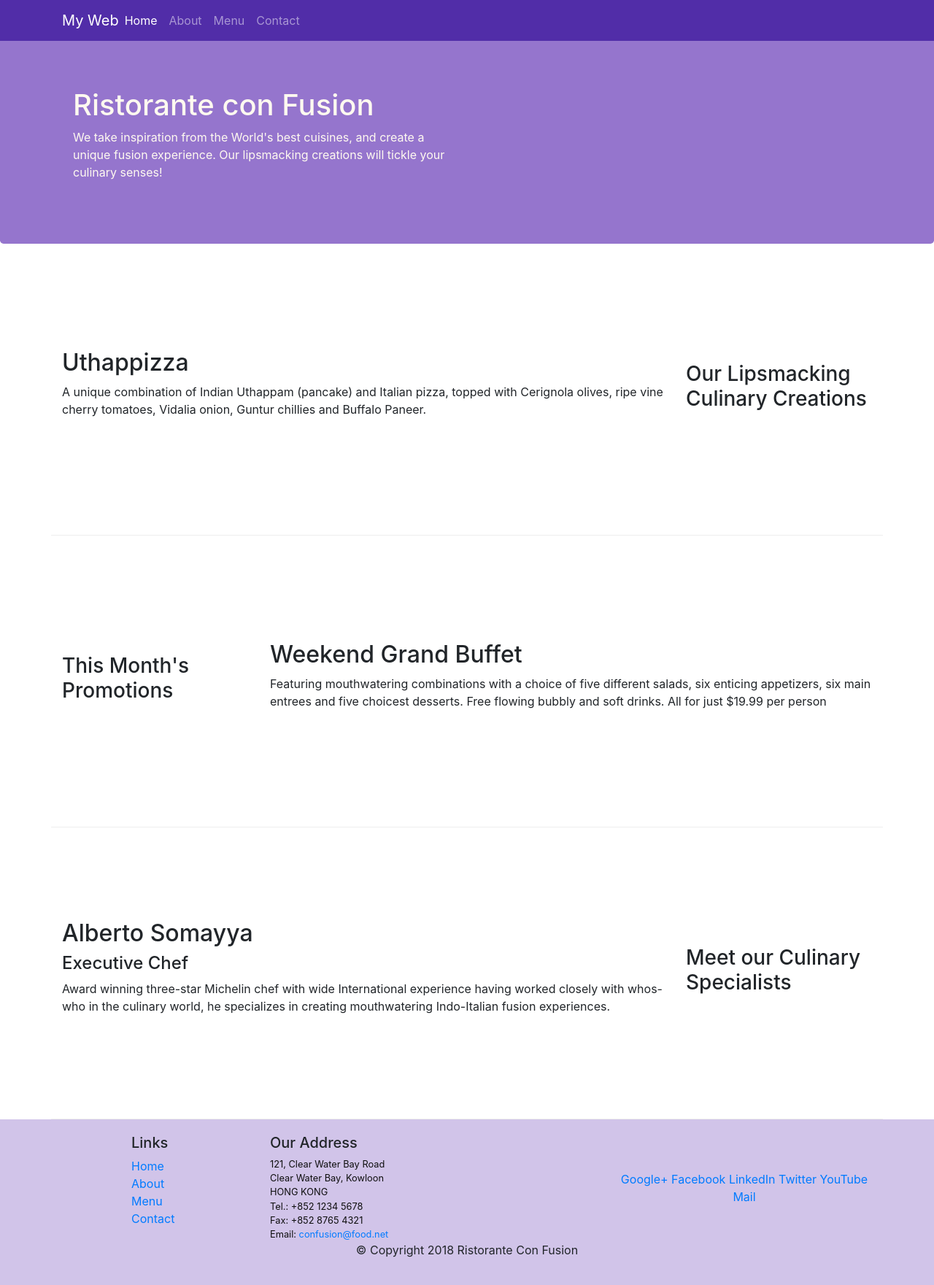
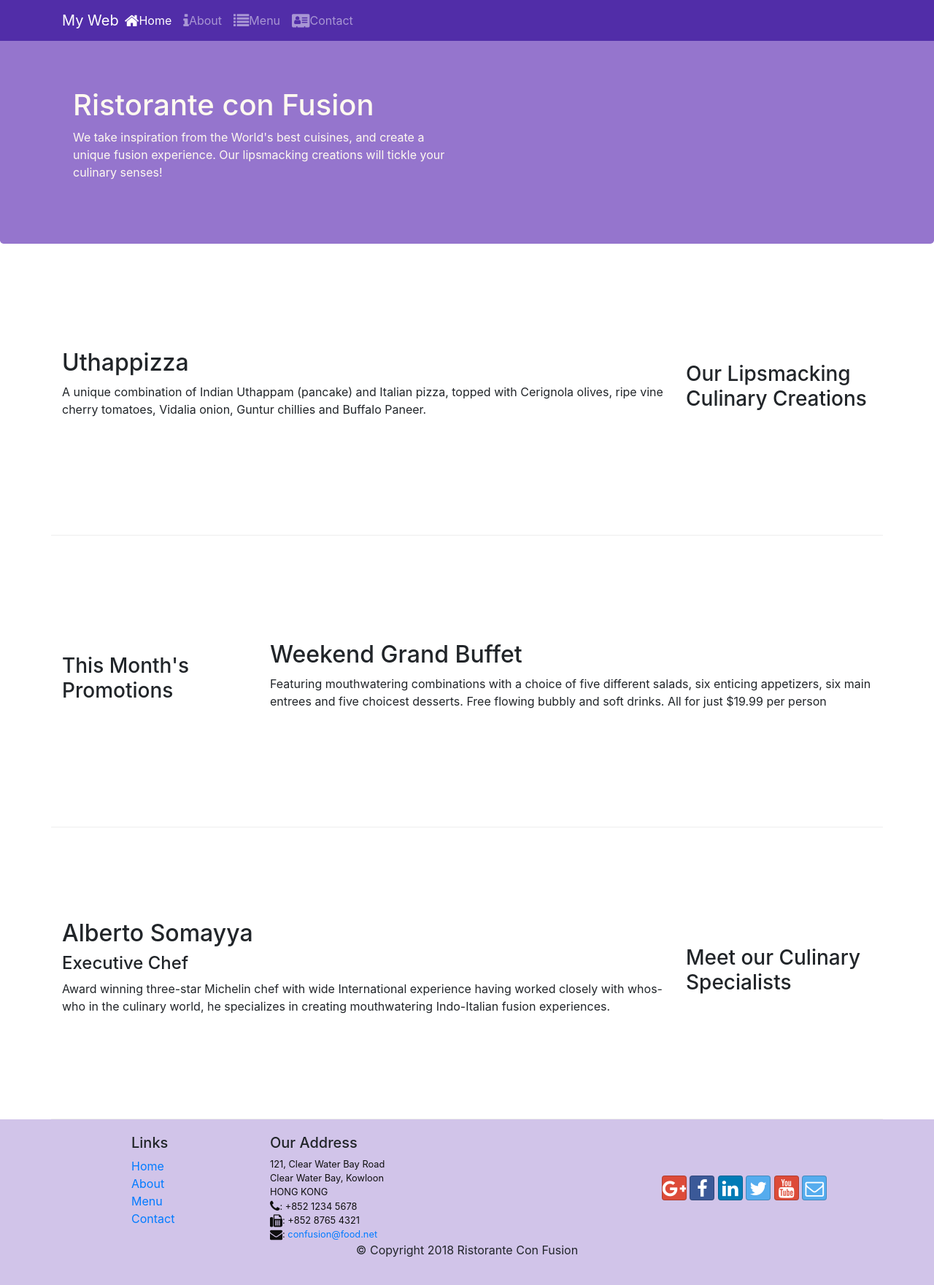
Before and after one commit to DuyTan11121998/Bootstrap4, a website: page index.html in a window 1280 px wide. Shown: the whole page at 73% size. Drawn offline with nearby package versions, Linux system fonts and the light colour scheme.

Commit message:
Icon Fonts

```diff
--- a/index.html
+++ b/index.html
@@ -10,6 +10,8 @@
 
     <!-- Bootstrap CSS-->
     <link rel="stylesheet" href="node_modules/bootstrap/dist/css/bootstrap.min.css">
+    <link rel="stylesheet" href="node_modules/font-awesome/css/font-awesome.min.css">
+    <link rel="stylesheet" href="node_modules/bootstrap-social/bootstrap-social.css">
     <link rel="stylesheet" href="css/styles.css">
     <title>Ristorante Con Fusion</title>
 </head>
@@ -23,10 +25,14 @@
             <a class="navbar-brand mr-auto" href="#">My Web</a>
             <div class="collapse navbar-collapse" id="Navbar">
                 <ul class="navbar-nav mr-auto">
-                    <li class="nav-item active"><a href="./index.html" class="nav-link">Home</a></li>
-                    <li class="nav-item"><a href="./aboutus.html" class="nav-link">About</a></li>
-                    <li class="nav-item"><a href="#" class="nav-link">Menu</a></li>
-                    <li class="nav-item"><a href="#" class="nav-link">Contact</a></li>
+                    <li class="nav-item active"><a href="./index.html" class="nav-link"><span
+                                class="fa fa-home fa-lg"></span>Home</a></li>
+                    <li class="nav-item"><a href="./aboutus.html" class="nav-link"><span
+                                class=" fa fa-info fa-lg"></span>About</a></li>
+                    <li class="nav-item"><a href="#" class="nav-link"><span class="fa fa-list fa-lg"></span>Menu</a>
+                    </li>
+                    <li class="nav-item"><a href="#" class="nav-link"><span
+                                class="fa fa-address-card fa-lg"></span>Contact</a></li>
                 </ul>
             </div>
         </div>
@@ -102,19 +108,25 @@
                         121, Clear Water Bay Road<br>
                         Clear Water Bay, Kowloon<br>
                         HONG KONG<br>
-                        Tel.: +852 1234 5678<br>
-                        Fax: +852 8765 4321<br>
-                        Email: <a href="mailto:confusion@food.net">confusion@food.net</a>
+                        <i class="fa fa-phone fa-lg"></i>: +852 1234 5678<br>
+                        <i class="fa fa-fax fa-lg"></i>: +852 8765 4321<br>
+                        <i class="fa fa-envelope fa-lg"></i>: <a href="mailto:confusion@food.net">confusion@food.net</a>
                     </address>
                 </div>
                 <div class="col-12 col-sm-4 align-self-center">
                     <div class="text-center">
-                        <a href="http://google.com/+">Google+</a>
-                        <a href="http://www.facebook.com/profile.php?id=">Facebook</a>
-                        <a href="http://www.linkedin.com/in/">LinkedIn</a>
-                        <a href="http://twitter.com/">Twitter</a>
-                        <a href="http://youtube.com/">YouTube</a>
-                        <a href="mailto:">Mail</a>
+                        <a class="btn btn-social-icon btn-google" href="http://google.com/+"><i
+                                class="fa fa-google-plus fa-lg"></i></a>
+                        <a class="btn btn-social-icon btn-facebook" href="http://www.facebook.com/profile.php?id="><i
+                                class="fa fa-facebook fa-lg"></i></a>
+                        <a class="btn btn-social-icon btn-linkedin" href="http://www.linkedin.com/in/"><i
+                                class="fa fa-linkedin fa-lg"></i></a>
+                        <a class="btn btn-social-icon btn-twitter" href="http://twitter.com/"><i
+                                class="fa fa-twitter fa-lg"></i></a>
+                        <a class="btn btn-social-icon btn-google" href="http://youtube.com/"><i
+                                class="fa fa-youtube fa-lg"></i></a>
+                        <a class="btn btn-social-icon btn-twitter" href="mailto:"><i
+                                class="fa fa-envelope-o fa-lg"></i></a>
                     </div>
                 </div>
             </div>
--- a/package.json
+++ b/package.json
@@ -23,6 +23,8 @@
   },
   "dependencies": {
     "bootstrap": "^4.0.0",
+    "bootstrap-social": "^5.1.1",
+    "font-awesome": "^4.7.0",
     "jquery": "^3.3.1",
     "popper.js": "^1.12.9"
   }
```
Also changed, not shown: aboutus.html (+54 -22 lines), 2 other files.
